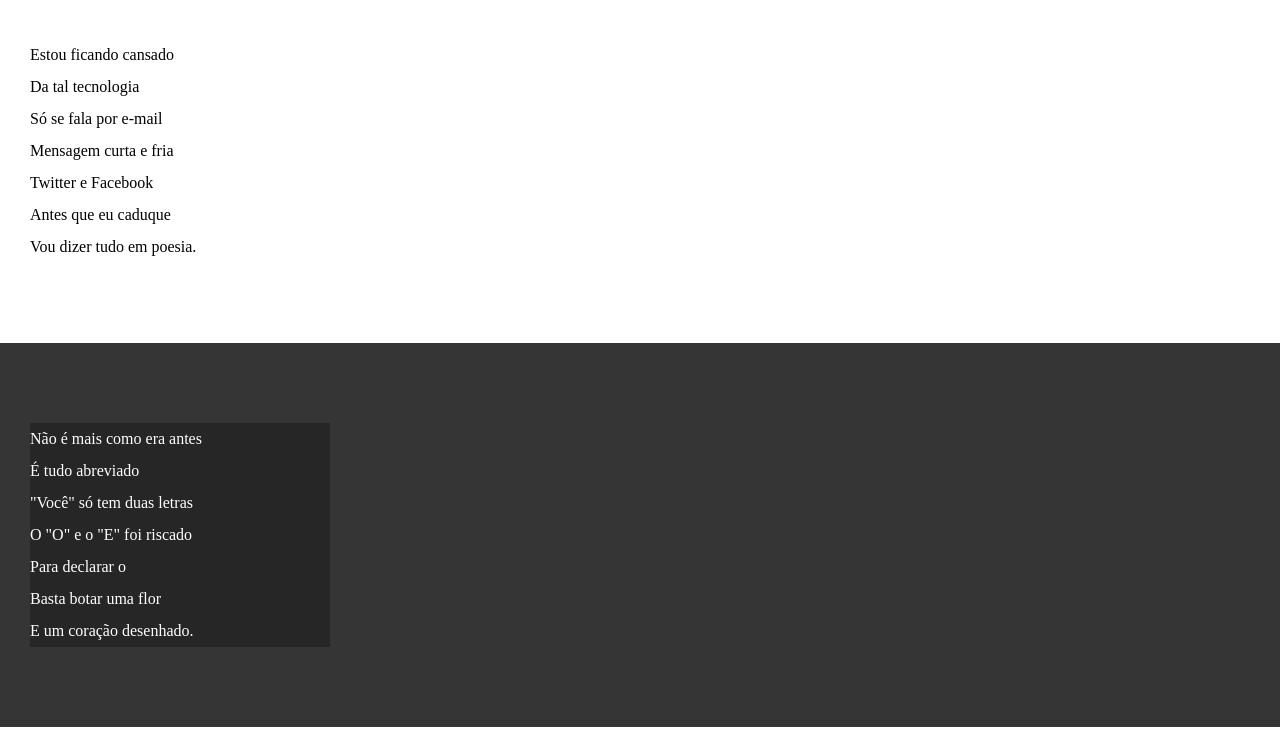
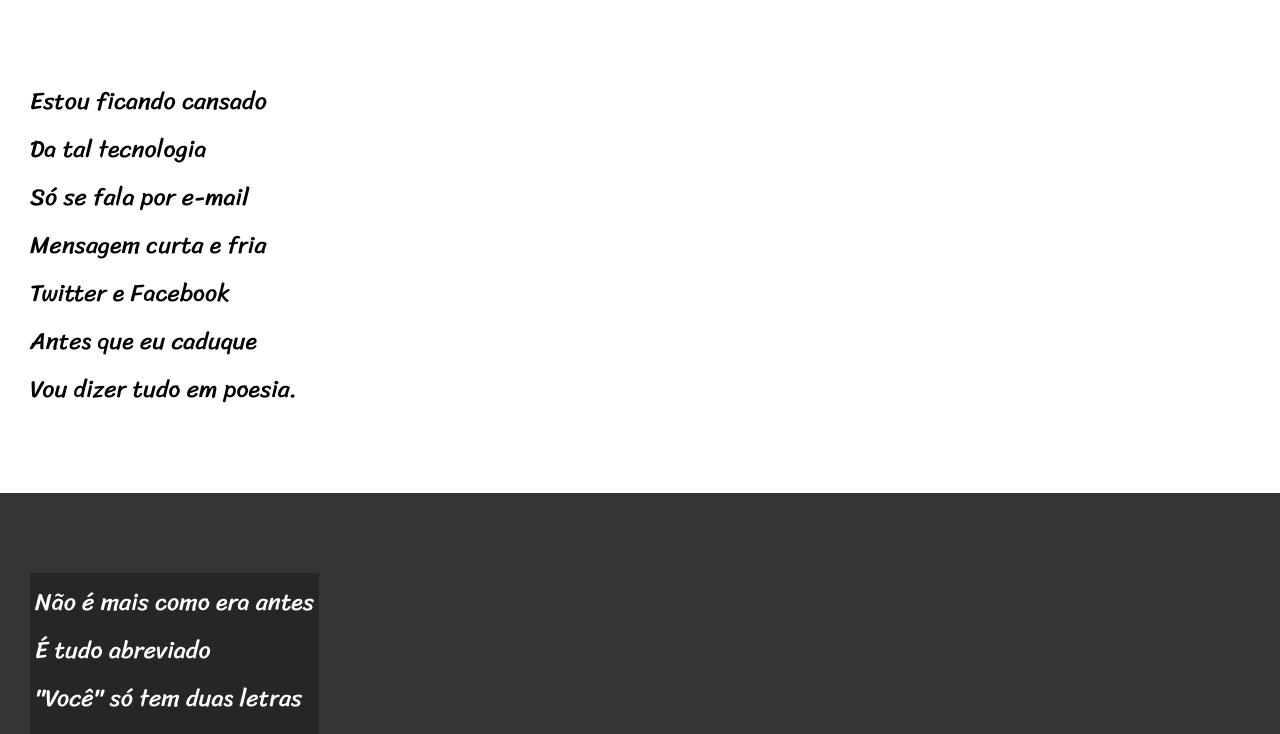
Before and after one commit to arnaldo3636/html-css, a plain HTML site: page exercicio/desafio12/index.html in a window 1280 px wide. Shown: the part 196-930 px from the top of the page. Drawn offline with Linux system fonts and the light colour scheme.

Commit message:
atualizei

```diff
--- a/exercicio/desafio12/style.css
+++ b/exercicio/desafio12/style.css
@@ -1,21 +1,33 @@
 @charset "UTF_8";
+@import url('https://fonts.googleapis.com/css2?family=Passion+One&family=Sriracha&display=swap');
+
+@import url('https://fonts.googleapis.com/css2?family=Sriracha&display=swap');
+
+:root{
+    --fonte1:Verdana, Geneva, Tahoma, sans-serif;
+    --fonte2:'Passion One', cursive;
+    --fonte3:'Sriracha', cursive;
+}
 *{
     margin: 0px;
     padding: 0px;
+    font-size: 1em;
 
 }
 html, body {
+    font-family: var(--fonte1);
     min-height: 100vh;
     background-color: darkgray;
 }
 header{
-    background-color: black;
+        background-color: black;
     color: white;
     text-align: center;
 }
 header > h1 {
     padding-top: 50px;
     font-variant: small-caps;
+    font-size: 5vw;
 }
 header > p{
     padding-bottom: 50px;
@@ -30,6 +42,8 @@ header a:hover, footer a:hover {
         text-decoration: underline;
 }
 section{
+    font-family: var(--fonte3);
+    font-size: 1.5em;
     padding-top: 10vh;
     padding-bottom: 10vh;
     line-height: 2em;
@@ -45,7 +59,8 @@ section.imagem{
 
 }
 section.imagem > p{
-    width: 300px;
+    display: inline-block;
+    padding: 5px;
     background-color: rgba(0, 0, 0, 0.288);
 
 
```
